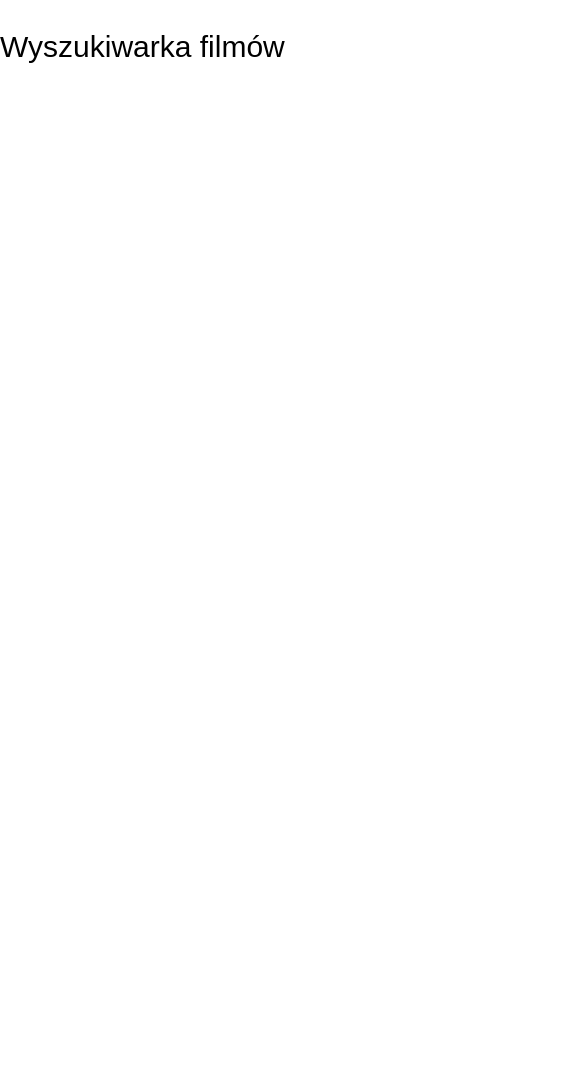
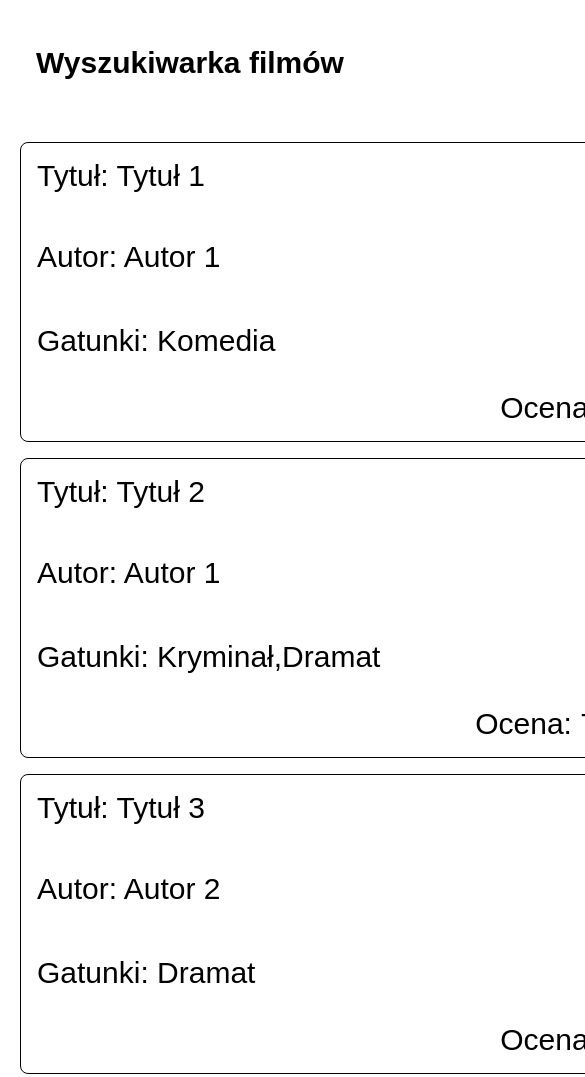
Before and after one commit to koder2300/moviesProject, a plain HTML site: page index.html in a window 390 px wide. Shown: the top 1077 px of the page, 585 px wide, since content can reach past the window. Before the commit the page ends 844 px from the top, so only its background shows below. Drawn offline with Linux system fonts and the light colour scheme.

Commit message:
not yet done next

```diff
--- a/scriptNew.js
+++ b/scriptNew.js
@@ -44,25 +44,10 @@ const movies = [
   },
 ];
 
+const containerAll = document.querySelector(".containerAll");
 //
-
-//
-
-// let movies1Title = movies.title;
-// let movies1Author = movies.author;
-// let movies1Genres = movies.genres;
-// let movies1Rating = movies.rating;
-// //
-const containerAll = document.querySelector(".containerAll");
-
 const addContent = (el, title, author, genres, rating) => {
-  //   //
-  //   newDivCont1.classList.add("container");
-  //   newDivCont2.classList.add("positionAuthor");
-  //   newDivCont3.classList.add("positionGenres");
-  //   newDivCont4.classList.add("positionRating");
-  //   newDivCont5.classList.add("positionTitle");
-  //   //
+  //
   //  LIST CREATED ELEMENT
   let list = document.createElement("div");
   let divList = document.createElement("div");
@@ -70,46 +55,46 @@ const addContent = (el, title, author, genres, rating) => {
   let listCenterColumn = document.createElement("div");
   let listRightColumn = document.createElement("div");
   //      AUTHOR TITLE CREATED
-  let titleAuthorTogether = document.createElement("div");
+  let titleType = document.createElement("div");
+  let authorType = document.createElement("div");
   let titleTxt = document.createElement("div");
   let titleContent = document.createElement("div");
   let authorTxt = document.createElement("div");
   let authorContent = document.createElement("div");
   // GENRES     CREATED
-  let genres1 = document.createElement("div");
+  let genresContext = document.createElement("div");
   let genresTxt = document.createElement("div");
   let genresContent = document.createElement("div");
   //  RATING        CREATED
-  let rating1 = document.createElement("div");
+  let ratingContext = document.createElement("div");
   let ratingTxt = document.createElement("div");
   let ratingContent = document.createElement("div");
+
   // CLASSLIST ADD
+
   list.classList.add("list");
   divList.classList.add("divList");
   listLeftColumn.classList.add("listLeftColumn");
   listCenterColumn.classList.add("listCenterColumn");
   listRightColumn.classList.add("listRightColumn");
-  //    LIST  APPENDCHILD
-  el.appendChild(list);
-  list.appendChild(divList);
-  divList.appendChild(listLeftColumn);
-  divList.appendChild(listCenterColumn);
-  divList.appendChild(listRightColumn);
-  //  Columns APPENDCHILD
-  listLeftColumn.appendChild(titleAuthorTogether);
-  listCenterColumn.appendChild(genres1);
-  listRightColumn.appendChild(rating1);
-  //  AUTHOR TITLE    APPENDCHILD
-  titleAuthorTogether.appendChild(titleTxt);
-  titleAuthorTogether.appendChild(titleContent);
-  titleAuthorTogether.appendChild(authorTxt);
-  titleAuthorTogether.appendChild(authorContent);
-  //  GENRES  APPENDCHILD
-  genres1.appendChild(genresTxt);
-  genres1.appendChild(genresContent);
-  //  RATING  APPENDCHILD
-  rating1.appendChild(ratingTxt);
-  rating1.appendChild(ratingContent);
+  //  CLASSLIST ADD CENTER COLUMN
+
+  genresContent.classList.add("genresContent");
+  genresTxt.classList.add("genresTxt");
+  //  CLASSLIST ADD RIGHT COLUMN
+  ratingContent.classList.add("ratingContent");
+  ratingTxt.classList.add("ratingTxt");
+  //  CLASSLIST ADD LEFT COLUMN
+  //
+
+  //
+  titleTxt.classList.add("titleTxt");
+  titleContent.classList.add("titleContent");
+  authorTxt.classList.add("authorTxt");
+  authorContent.classList.add("authorContent");
+  //
+  titleType.classList.add("titleType");
+  authorType.classList.add("authorType");
   // CREATETEXTNODE
   genresTxt = document.createTextNode("Gatunki: ");
   titleTxt = document.createTextNode("Tytuł: ");
@@ -120,21 +105,46 @@ const addContent = (el, title, author, genres, rating) => {
   genresContent = document.createTextNode(genres);
   ratingContent = document.createTextNode(rating);
   authorContent = document.createTextNode(author);
+  //
+
+  //    LIST  APPENDCHILD
+  el.appendChild(list);
+  list.appendChild(divList);
+  divList.appendChild(listLeftColumn);
+  divList.appendChild(listCenterColumn);
+  divList.appendChild(listRightColumn);
+  //  Columns APPENDCHILD
+  listLeftColumn.appendChild(titleType);
+  listLeftColumn.appendChild(authorType);
+  listCenterColumn.appendChild(genresContext);
+  listRightColumn.appendChild(ratingContext);
+  //  AUTHOR TITLE    APPENDCHILD
+  titleType.appendChild(titleTxt);
+  titleType.appendChild(titleContent);
+  authorType.appendChild(authorTxt);
+  authorType.appendChild(authorContent);
+  //  GENRES  APPENDCHILD
+  genresContext.appendChild(genresTxt);
+  genresContext.appendChild(genresContent);
+  //  RATING  APPENDCHILD
+  ratingContext.appendChild(ratingTxt);
+  ratingContext.appendChild(ratingContent);
+  //
 };
-// for (let i = 0; i < movies.length; i++) {
-//   addContent(
-//     containerAll,
-//     movies[i].title,
-//     movies[i].author,
-//     movies[i].genres,
-//     movies[i].rating
-//   );
-// }
+for (let i = 0; i < movies.length; i++) {
+  addContent(
+    containerAll,
+    movies[i].title,
+    movies[i].author,
+    movies[i].genres,
+    movies[i].rating
+  );
+}
 
-addContent(
-  containerAll,
-  movies[0].title,
-  movies[0].author,
-  movies[0].genres,
-  movies[0].rating
-);
+// addContent(
+//   containerAll,
+//   movies[0].title,
+//   movies[0].author,
+//   movies[0].genres,
+//   movies[0].rating
+// );
--- a/styleNew.css
+++ b/styleNew.css
@@ -1,7 +1,5 @@
 body {
   box-sizing: border-box;
-  width: 100%;
-  height: 100%;
   margin: 0;
   padding: 0;
   font-size: 30px;
@@ -10,36 +8,102 @@ body {
 .containerAll {
   display: grid;
   gap: 1rem;
-  margin-left: auto;
-  margin-right: auto;
-  max-width: 1000px;
+  max-width: 960px;
+  margin: 0 auto;
+}
+.searchMoviesTxt {
+  font-weight: bold;
+  width: 100%;
+  padding: 16px;
+  /* width: 960px; */
+  margin: 0 auto;
+  /* margin: 0 10px; */
 }
 .list {
-  width: 100%;
-  height: 100%;
   display: grid;
   gap: 1rem;
-  margin-left: auto;
-  margin-right: auto;
+  margin: 0 10px;
 }
 .divList {
-  width: 100%;
-  height: 100%;
   display: flex;
   flex-direction: row;
+  border: 1px solid black;
+  border-radius: 8px;
+  padding: 16px;
 }
 .listLeftColumn {
   width: 25%;
-  height: 100%;
+  /* height: 200px; */
   display: flex;
+  justify-content: space-between;
+  align-items: center;
+  flex-direction: column;
 }
 .listCenterColumn {
-  width: 50%;
-  height: 100%;
+  width: 45%;
+  margin-left: 5%;
+
   display: flex;
+  justify-content: left;
+  align-items: end;
 }
 .listRightColumn {
   width: 25%;
-  height: 100%;
   display: flex;
+  justify-content: right;
+  align-items: center;
 }
+@media only screen and (max-width: 639px) {
+  .containerAll {
+    display: grid;
+    gap: 1rem;
+    width: 619px;
+    margin: 0 10px;
+    /* width: 480px; */
+    /* margin-left: auto;
+    margin-right: auto; */
+  }
+  .list {
+    display: grid;
+    gap: 1rem;
+    height: 300px;
+    width: 619px;
+    margin: 0 10px;
+  }
+  .searchMoviesTxt {
+    width: 619px;
+    margin: 0 10px;
+  }
+  .divList {
+    display: grid;
+    gap: 16px;
+    grid-auto-columns: 1fr;
+  }
+  .listLeftColumn {
+    width: 100%;
+    height: 115px;
+    display: flex;
+    justify-content: space-between;
+    align-items: left;
+    flex-direction: column;
+  }
+  .listCenterColumn {
+    margin-left: 0%;
+    width: 100%;
+    display: flex;
+    justify-content: left;
+    align-items: end;
+  }
+  .listRightColumn {
+    width: 100%;
+    display: flex;
+    justify-content: right;
+    align-items: flex-end;
+  }
+  .titleType {
+    align-self: flex-start;
+  }
+  .authorType {
+    align-self: flex-start;
+  }
+}
```
